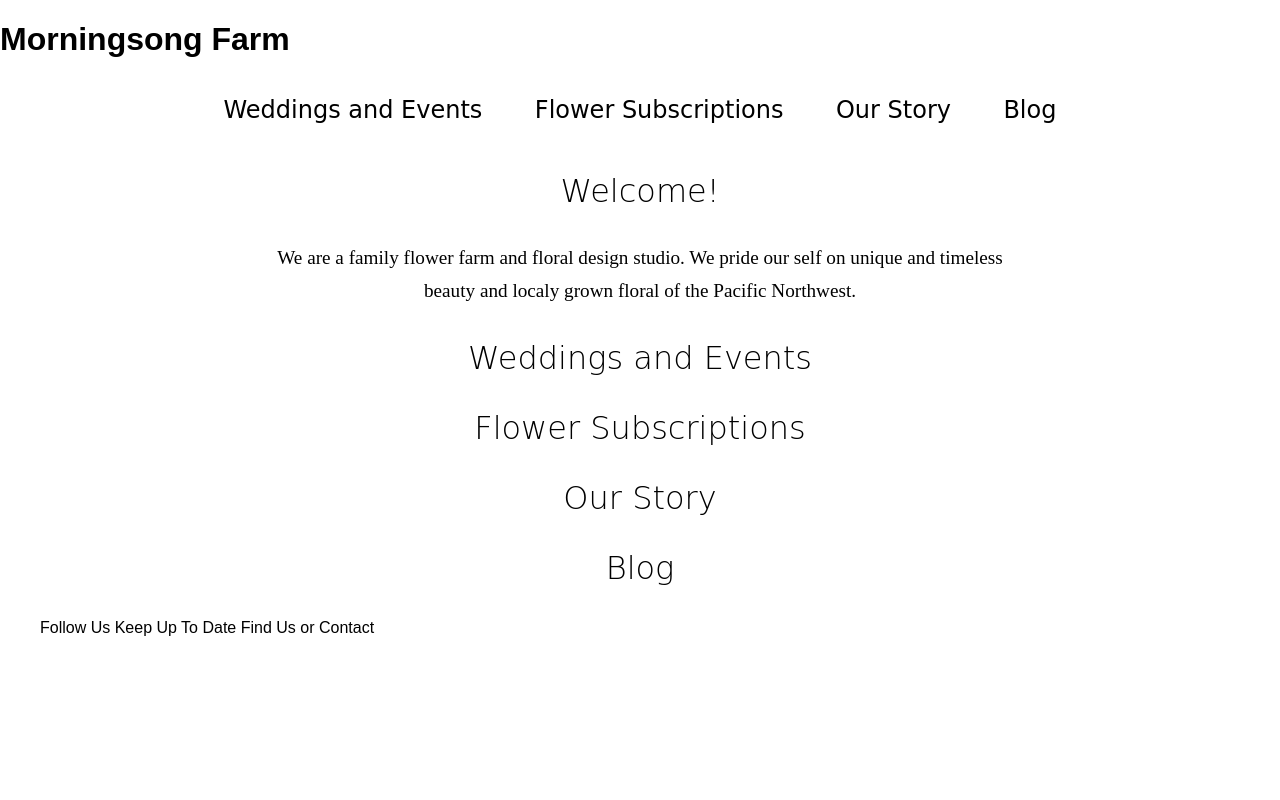
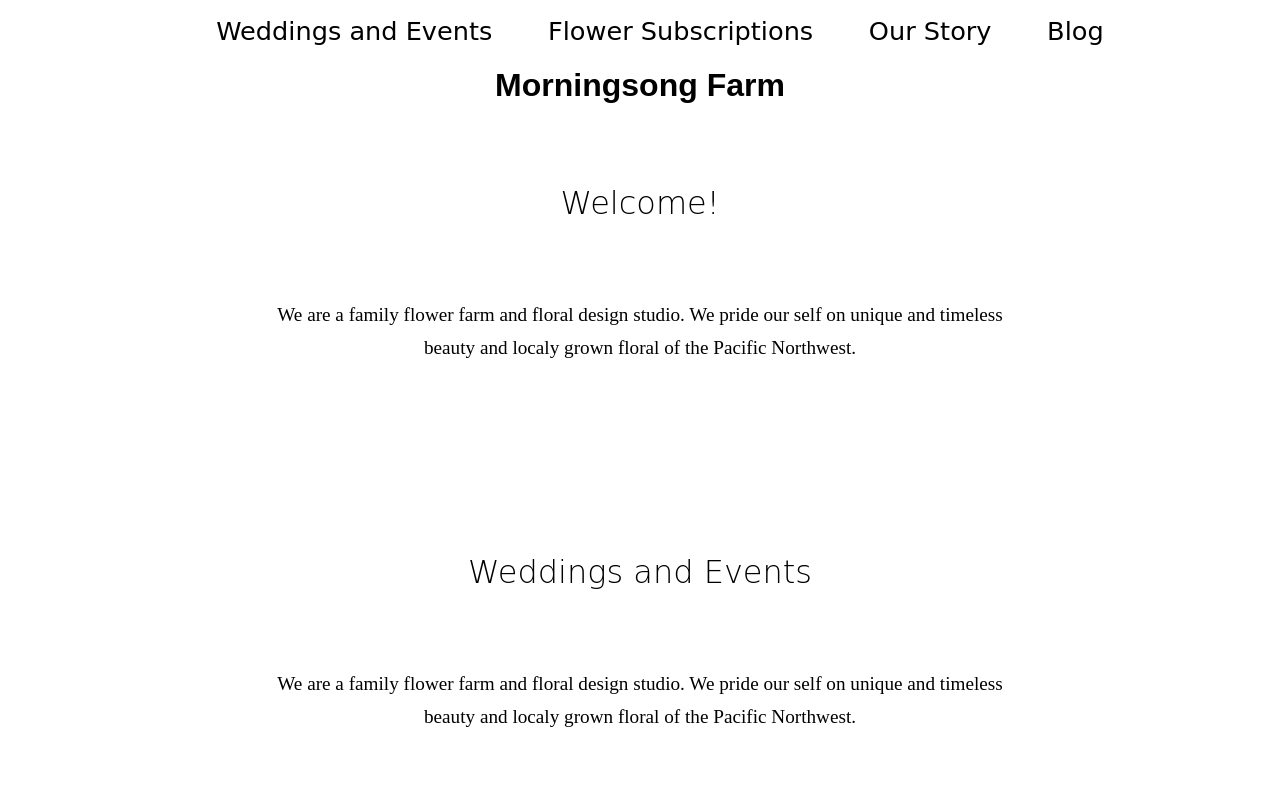
Before and after one commit to brain11f/moringSongFarm, a plain HTML site: page index.html in a window 1280 px wide. Shown: the top 800 px of the page. Drawn offline with Linux system fonts and the light colour scheme; a web font is replaced by a local one.

Commit message:
new Aug 23rd 2015

```diff
--- a/css/header.css
+++ b/css/header.css
@@ -1,3 +1,10 @@
+header h1 {
+    position: relative;
+    width: 100%;
+    text-align: center;
+    color: black;
+}
+
 .instagram-header {
     width: 100%;
     list-style-type:none;
--- a/index.html
+++ b/index.html
@@ -8,7 +8,6 @@
 </head>
 <body>
     <header>
-      <h1>Morningsong Farm</h1>
         <section class="header">
 		    <ul class="instagram-header">
 			    <li class="instagram-image image-1 image-2"></li>
@@ -28,26 +27,30 @@
                 <li>Blog</li>
             </ul>
         </section>
+        <h1>Morningsong Farm</h1>
     </header>
-    <body>
+    <main>
        <section class="home">
             <h3>Welcome!</h3>
                 <p>We are a family flower farm and floral design studio. We pride our self on unique and timeless beauty and localy grown floral of the Pacific Northwest.</p>
         </section>
         <section class="Wedding-Events">
             <h3>Weddings and Events</h3>
-            <p></p>
+            <p>We are a family flower farm and floral design studio. We pride our self on unique and timeless beauty and localy grown floral of the Pacific Northwest.</p>
         </section>
         <section class="Flower-Subscriptions">
             <h3>Flower Subscriptions</h3>
+            <p>We are a family flower farm and floral design studio. We pride our self on unique and timeless beauty and localy grown floral of the Pacific Northwest.</p>
         </section>
         <section class="Our-Story">
             <h3>Our Story</h3>
+            <p>We are a family flower farm and floral design studio. We pride our self on unique and timeless beauty and localy grown floral of the Pacific Northwest.</p>
         </section>
         <section class="Blog">
             <h3>Blog</h3>
+            <p>We are a family flower farm and floral design studio. We pride our self on unique and timeless beauty and localy grown floral of the Pacific Northwest.</p>
         </section>
-    </body>
+    </main>
     <footer>
         <ul>
             <li>Follow Us</li>
--- a/mainCSS.css
+++ b/mainCSS.css
@@ -6,26 +6,28 @@
 
 @import url(http://fonts.googleapis.com/css?family=Halant:300,400);
 
-body,html {
+body, html {
     padding:0em;
     margin:0em;
     list-style-type: none;
 }
 
-.menu ul {
-    padding: 1em;
-    margin: 1em;
-}
-
 .menu ul li {
     font-family: 'League Script', cursive;
-    font-size: 1.5em;
+    font-size: 1.6em;
     display:inline;
     padding: 1em;
+    width: 100%;
 }
 
 body section {
     text-align: center;
+}
+
+section h3, p {
+	position: relative;
+	top: 1.5em;
+	padding-bottom: 2em;
 }
 
 section h3 {
@@ -38,18 +40,36 @@ section p {
     font-family: 'Halant', serif;
     font-size: 1.2em;
     line-height: 170%;
-    max-width: 50em;
     padding-left: 14em;
     padding-right: 14em;
 }
 
+main section {
+	padding-bottom: 5em;
+}
+
 /*welcome*/
-.home p {
+.home {
 
 }
 
-/*Wedding-Events*/
+/*Wedding Events*/
 .Wedding-Events {
+
+}
+
+/*Flower-Subscriptions*/
+.Flower-Subscriptions {
+
+}
+
+/*Our-Story*/
+.Our-Story {
+
+}
+
+/*Blog*/
+.Blog {
 
 }
 
```
